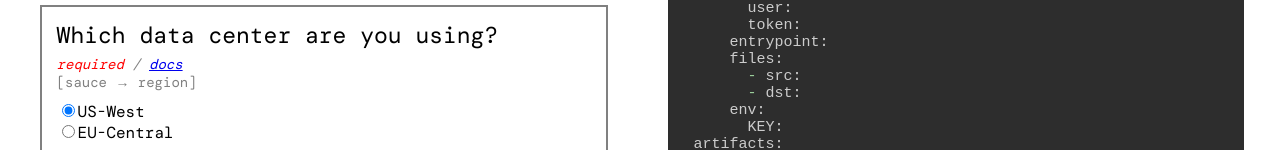
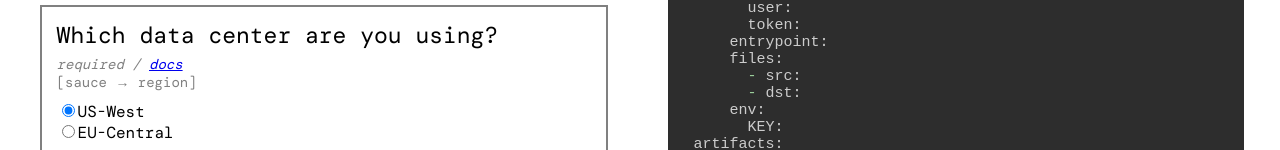
Before and after one commit to ab91/thats-so-yaml, a React (Create React App) app: page / in a window 1280 px wide. Shown: the part 308-458 px from the top of the page. Built offline with nearby package versions, Linux system fonts and the light colour scheme; a web font is replaced by a local one.

Commit message:
feat: Removed required span and styling

```diff
--- a/src/components/molecules/InputMolecule.js
+++ b/src/components/molecules/InputMolecule.js
@@ -20,7 +20,7 @@ const InputMolecule = (props) => {
     return (
         <div className="input-container input-border-gradient">
             <p className="input__prompt">{props.prompt}</p>
-            <p className="input__detail">{props.required ? (<span style={{ color: 'red' }}>required</span>) : ("optional")} / <a target="_blank" href={props.documentation} rel="noreferrer">docs</a></p>
+            <p className="input__detail">{props.required ? "required" : "optional"} / <a target="_blank" href={props.documentation} rel="noreferrer">docs</a></p>
             <p className="input__location">[{props.topLevel}
                 {props.secondLevel && <span> → {props.secondLevel}</span>}
                 {props.thirdLevel && <span> → {props.thirdLevel}</span>}]
```
